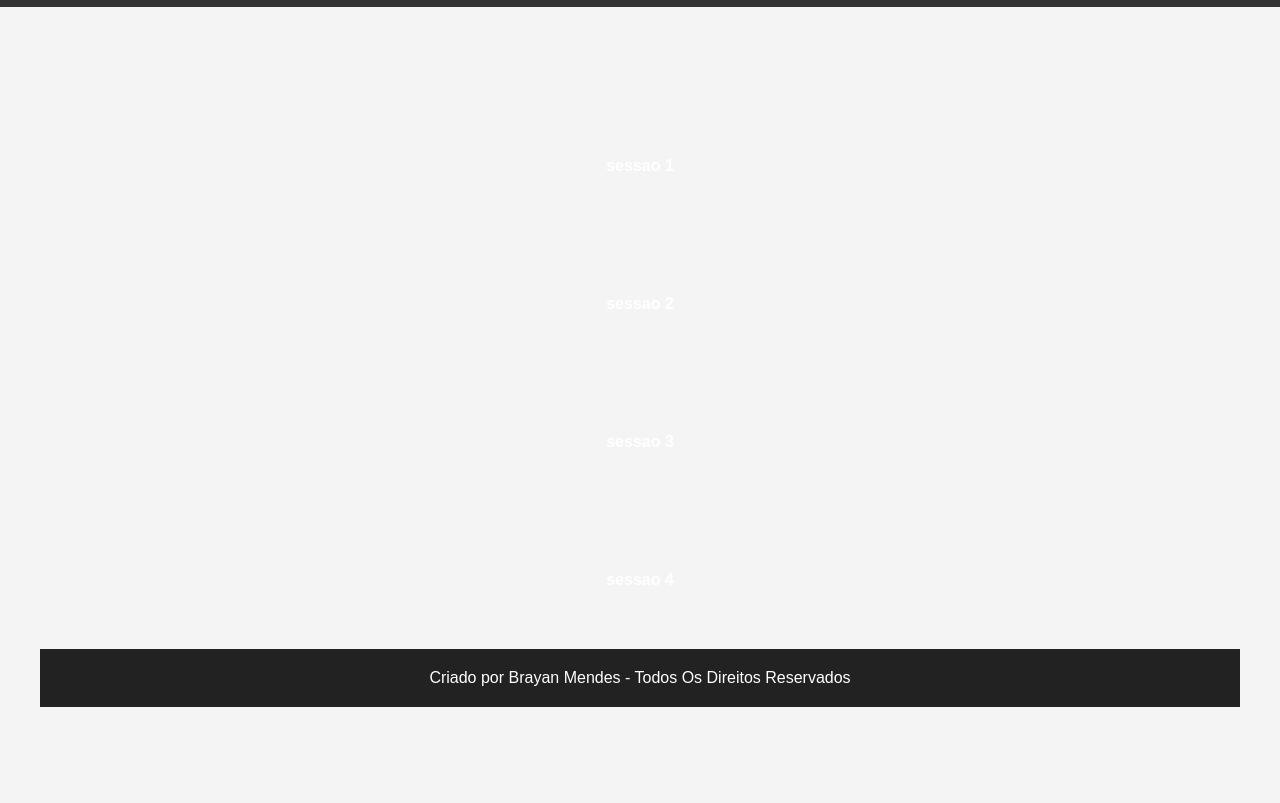
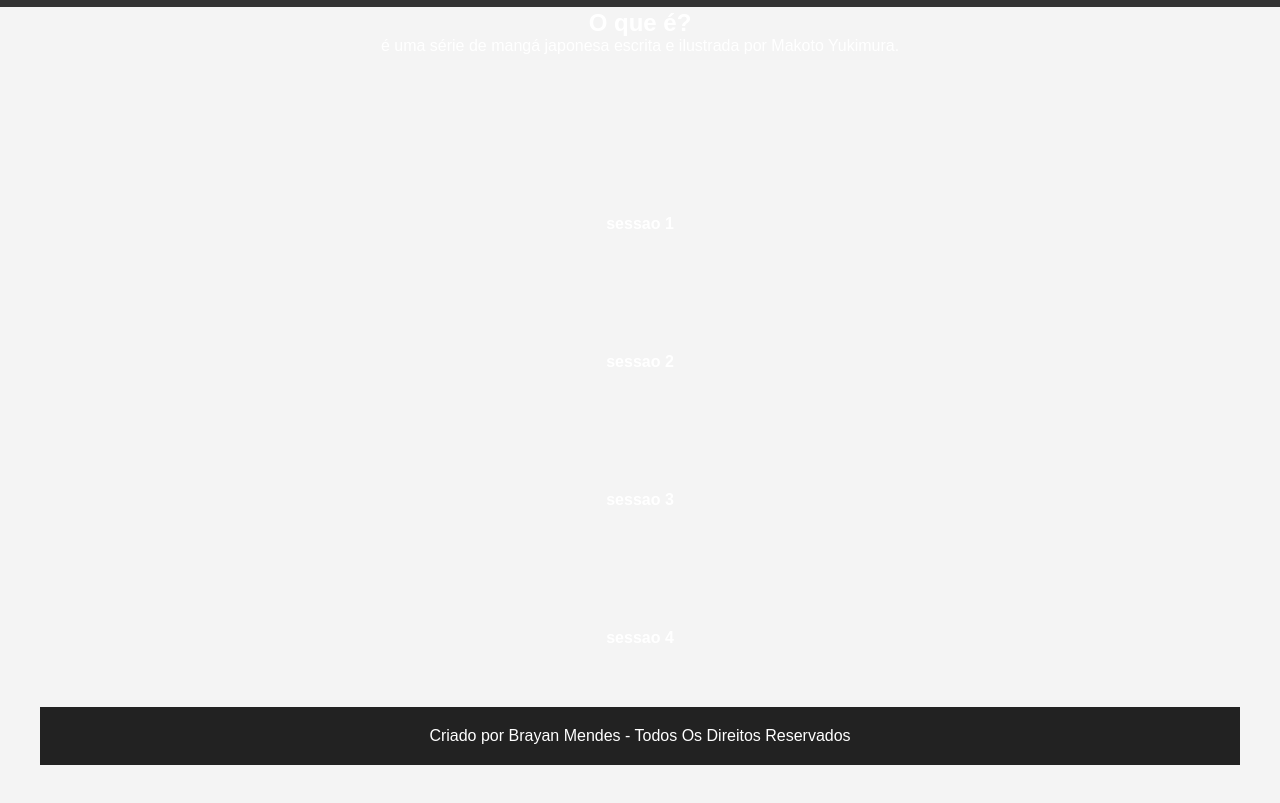
Before and after one commit to brayanmb10/site-de-vinland-saga, a plain HTML site: page index.html in a window 1280 px wide. Shown: the part 91-894 px from the top of the page. Drawn offline with Linux system fonts and the light colour scheme.

Commit message:
Add files via upload

```diff
--- a/index.html
+++ b/index.html
@@ -24,8 +24,9 @@
             </nav>
         </div>
     </header>
-    <section id="inicio">
+    <section id="inicio" class="banner">
         <h1> O que é? </h1>
+        <p> é uma série de mangá japonesa escrita e ilustrada por Makoto Yukimura.</p>
     <section id="inicio" class="banner">
     <main>
         <section id="sobre">
```
